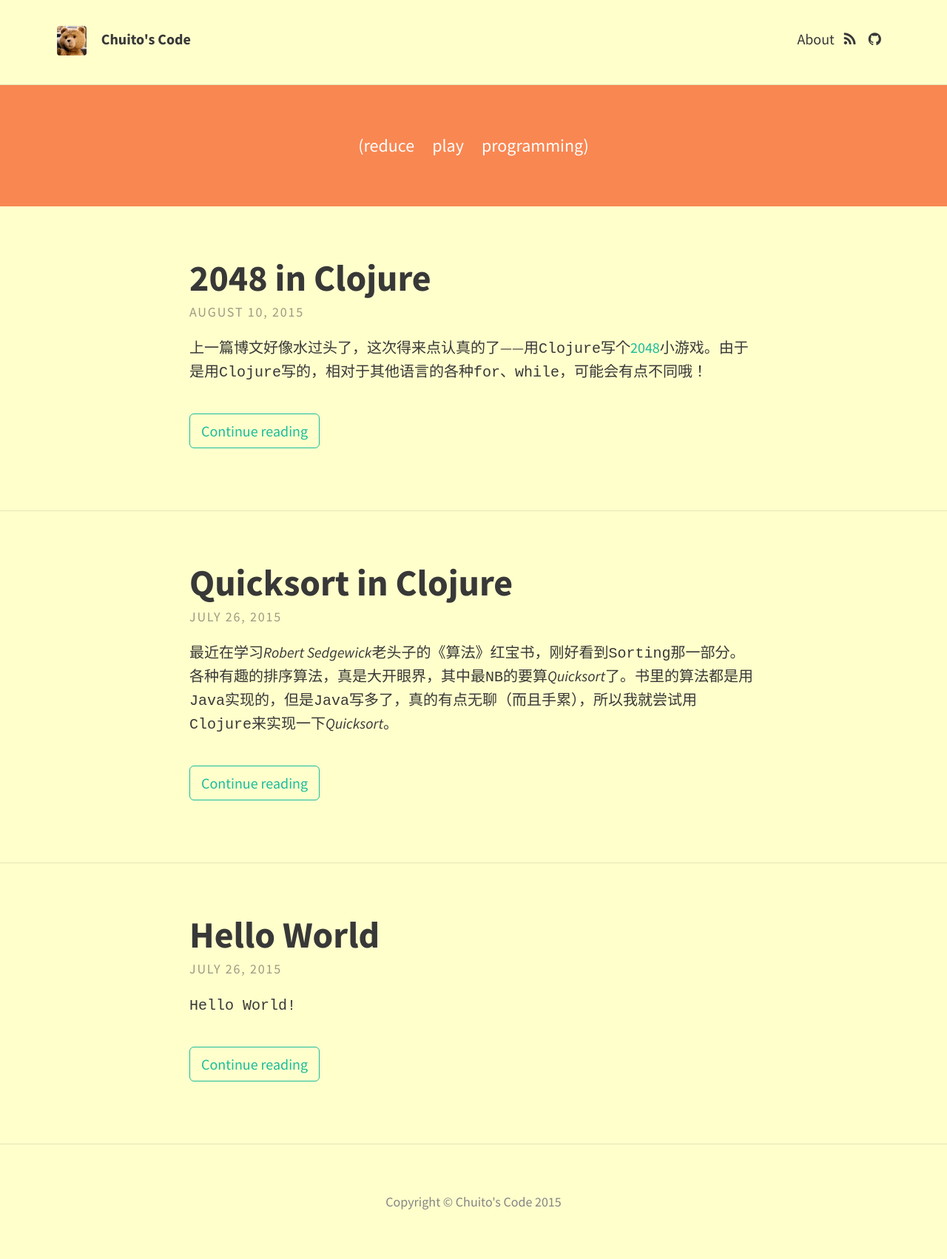
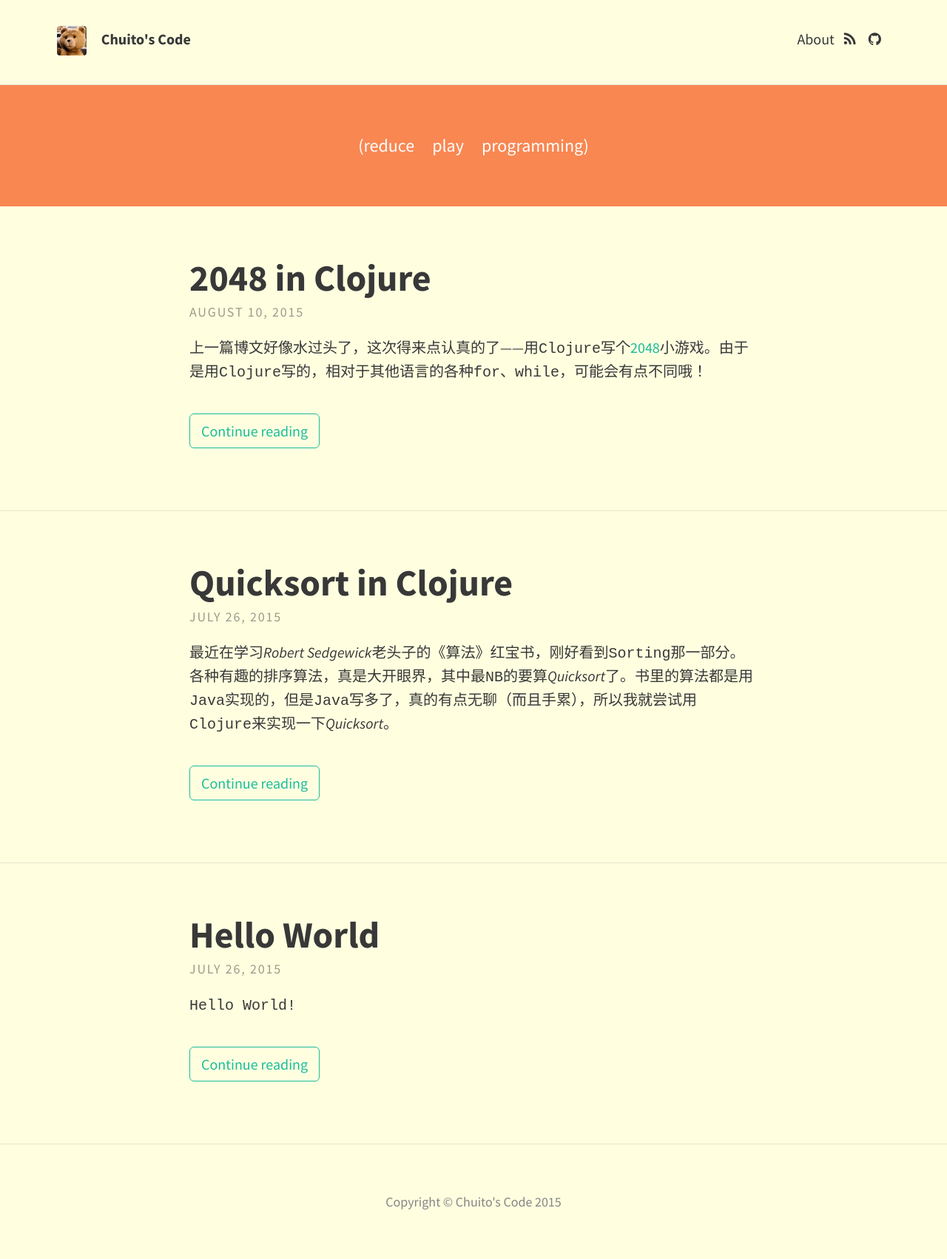
Before and after one commit to ChuitoChan/ChuitoChan.github.io, a Jekyll site: the page built from index.html, in a window 1280 px wide. Shown: the whole page at 74% size. Built offline with Jekyll 4.4.1, drawn with Linux system fonts in a browser that asks for light colours; nearby versions of some CDN libraries; the list of posts is cut into pages by our own code.

Commit message:
Update _variables.scss

```diff
--- a/_sass/base/_variables.scss
+++ b/_sass/base/_variables.scss
@@ -9,8 +9,8 @@ $padding-small: 5%;
 $padding-x-small: 3%;
 
 // Brand colours
-$brand-color: #FFFFCC;
-$background-color: #FFFFCC;
+$brand-color: #FFFFE0;
+$background-color: #FFFFE0;
 $border-color: rgba(0, 0, 0, 0.1); // rgba recommended if using feature images
 
 // Typography colours
```
